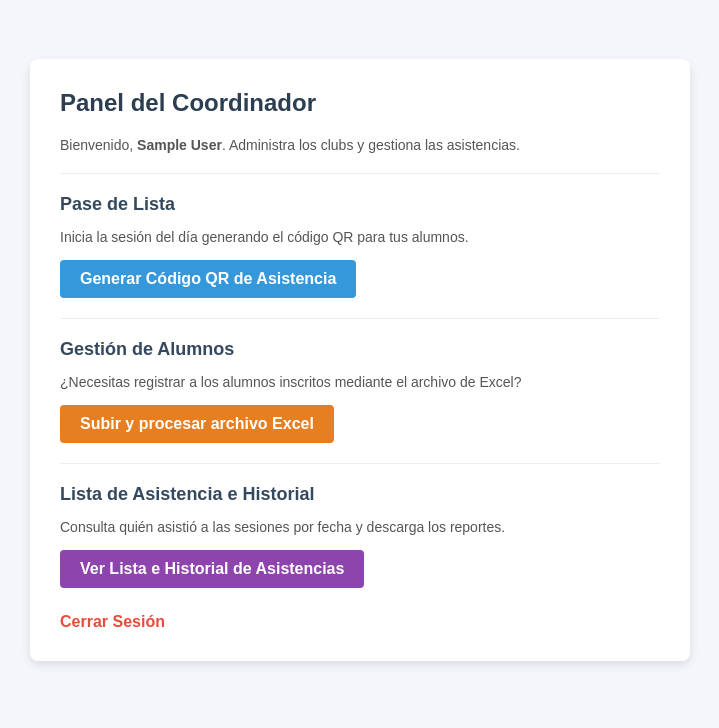
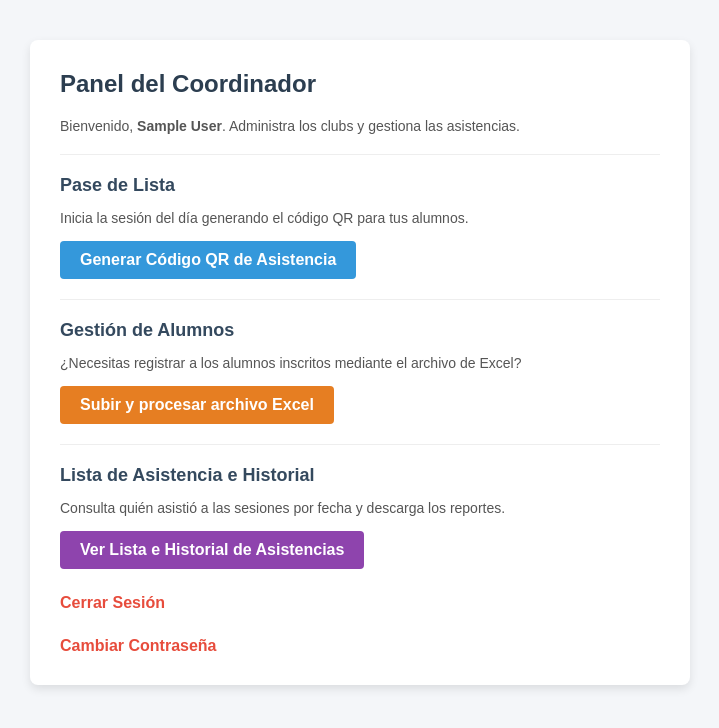
Before and after one commit to DilanLMtz/Red_Universitaria_Clubs_UTE, a Flask app: page /coordinador in a window 1280 px wide. Shown: the top 728 px of the page, without its empty margins (280-999 px from the left). Run offline with Flask 3, Linux system fonts and the light colour scheme; the visitor is signed in with stand-in values (Sample User, id 1).

Commit message:
feat: añadir el boton "cambiar contraseña" en las paginas correspondientes

```diff
--- a/app/templates/panel_alumno.html
+++ b/app/templates/panel_alumno.html
@@ -40,6 +40,8 @@
 
         <br>
         <a href="/logout" class="back">Cerrar Sesión</a>
+        <br>
+        <a href="/cambiar-contrasena" class="back">Cambiar Contraseña</a>
     </div>
 
     <!-- Script de JavaScript vinculado mediante url_for de Flask -->
--- a/app/templates/panel_coordinador.html
+++ b/app/templates/panel_coordinador.html
@@ -47,6 +47,8 @@
         <a href="/coordinador/asistencias" class="btn" style="background: #8e44ad;"> Ver Lista e Historial de Asistencias</a>
         <br>
         <a href="/logout" class="back">Cerrar Sesión</a>
+        <br>
+        <a href="/cambiar-contrasena" class="back">Cambiar Contraseña</a>
     </div>
 </body>
 </html>
```
